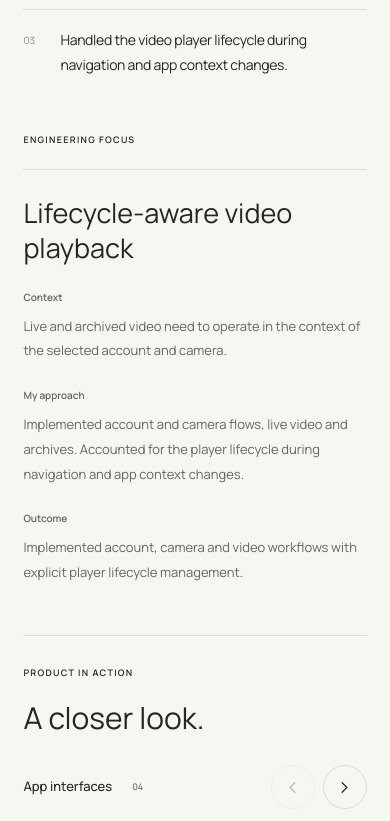
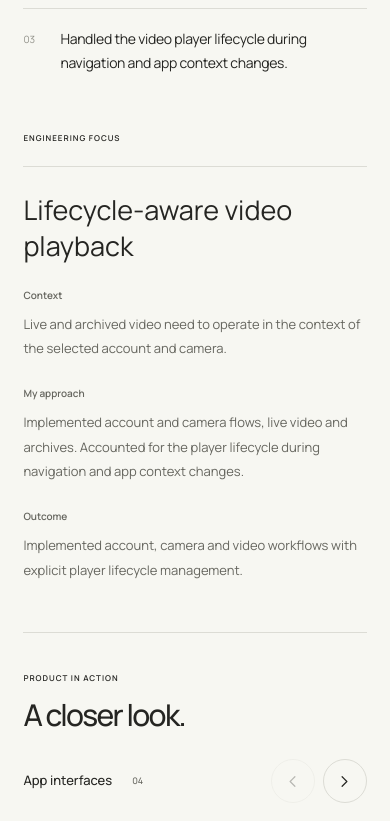
Before and after one commit to ndynagn/ndynagn-portfolio, a Next.js app: page /en/projects/aventin in a window 390 px wide. Shown: the part 1000-1821 px from the top of the page. Built offline with nearby package versions, Linux system fonts and the light colour scheme; no server answers.

Commit message:
fix: align project case typography and language colors with design

```diff
--- a/src/features/portfolio/project-detail.tsx
+++ b/src/features/portfolio/project-detail.tsx
@@ -45,7 +45,7 @@ function DetailSection({
             )}
             data-case-section
         >
-            <h2 className="text-[0.5625rem] leading-normal font-semibold tracking-[0.144em] uppercase md:pt-1.75">
+            <h2 className="text-[0.5rem] leading-[1.6] font-semibold tracking-[0.125em] uppercase md:pt-1.75 md:text-[0.625rem] md:tracking-[0.13em]">
                 {title}
             </h2>
             <div className="min-w-0">{children}</div>
@@ -157,12 +157,14 @@ export function ProjectDetail({ locale, record }: ProjectDetailProps): JSX.Eleme
                                 'mt-12.5 border-t pt-7.5 md:mt-22.5 md:pt-11.25',
                             )}
                         >
-                            <p className="text-[0.5625rem] font-semibold tracking-[0.144em]">
-                                {copy.galleryEyebrow}
-                            </p>
+                            <div className="text-base leading-normal">
+                                <span className="text-[0.5rem] leading-[1.6] font-semibold tracking-[0.125em] md:text-[0.625rem] md:tracking-[0.13em]">
+                                    {copy.galleryEyebrow}
+                                </span>
+                            </div>
                             <h2
                                 id="gallery-title"
-                                className="mt-4 mb-6.25 text-[1.875rem] leading-normal md:mb-8.75 md:text-[clamp(1.875rem,3.5vw,3.25rem)]"
+                                className="mt-2.5 mb-6.25 text-[1.875rem] leading-[1.22] font-medium tracking-[-0.055em] md:mt-4 md:mb-8.75 md:text-[clamp(1.875rem,3.5vw,3.25rem)]"
                             >
                                 {copy.galleryTitle}
                             </h2>
--- a/src/shared/i18n/portfolio.ts
+++ b/src/shared/i18n/portfolio.ts
@@ -74,7 +74,7 @@ const ru = {
     outcome: 'Итог',
     gallery: 'Галерея',
     galleryEyebrow: 'ПРОДУКТ В ДЕЙСТВИИ',
-    galleryTitle: 'Ближе к продукту.',
+    galleryTitle: 'Ближе к интерфейсу.',
     technology: 'Технологии',
     platforms: 'Платформы',
     nextProject: 'Следующий проект',
--- a/src/shared/ui/AGENTS.md
+++ b/src/shared/ui/AGENTS.md
@@ -12,6 +12,11 @@
   locale, including spacing and padding. Preserve one Tab stop, target hrefLang,
   language-specific text spans and visual current-locale emphasis; the accessible
   name identifies the destination. Consumers own translation availability and hrefs.
+- The owner-approved source palette is an exception to the text contrast policy
+  for LanguageLinks only: inactive locale/divider use decorative-muted (light
+  #92928a, dark #82847b), accepting about 2.9:1 nominal light contrast. Keep selected
+  foreground, native focus and forced colors. Revisit on a selector redesign or
+  owner request for accessible replacement colors; never relax other muted text.
 - `components.json` maps UI and the class-merging helper here. Generate primitives
   with the pinned `pnpm exec shadcn add <component>`, then review imports and format.
 - Add primitives for actual consumers. Import components directly; avoid a global
--- a/src/shared/ui/language-links.tsx
+++ b/src/shared/ui/language-links.tsx
@@ -22,14 +22,14 @@ export function LanguageLinks({ locale, hrefs, label }: LanguageLinksProps): JSX
             {locales.map((target, index) => (
                 <span key={target} className="contents">
                     {index > 0 && (
-                        <span aria-hidden="true" className="text-muted-foreground opacity-45">
+                        <span aria-hidden="true" className="text-(--decorative-muted) opacity-45">
                             /
                         </span>
                     )}
                     <span
                         lang={target}
                         data-current={target === locale || undefined}
-                        className="text-muted-foreground data-current:text-foreground"
+                        className="text-(--decorative-muted) data-current:text-foreground"
                     >
                         {target.toUpperCase()}
                     </span>
```
Also changed, not shown: 1 other file (tests, documents, lock files or other folders).
